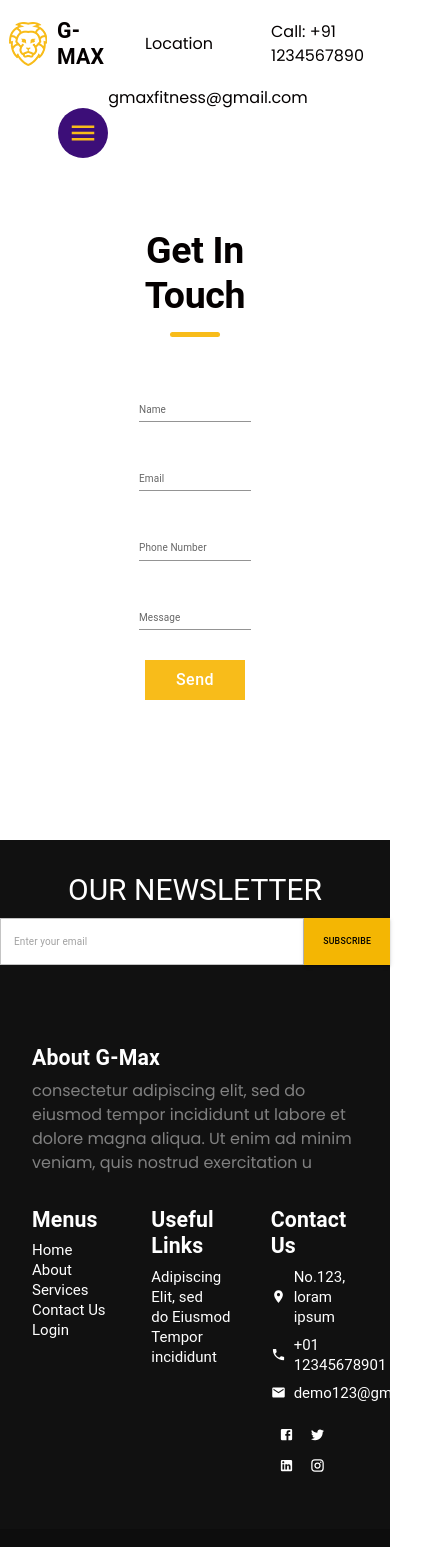
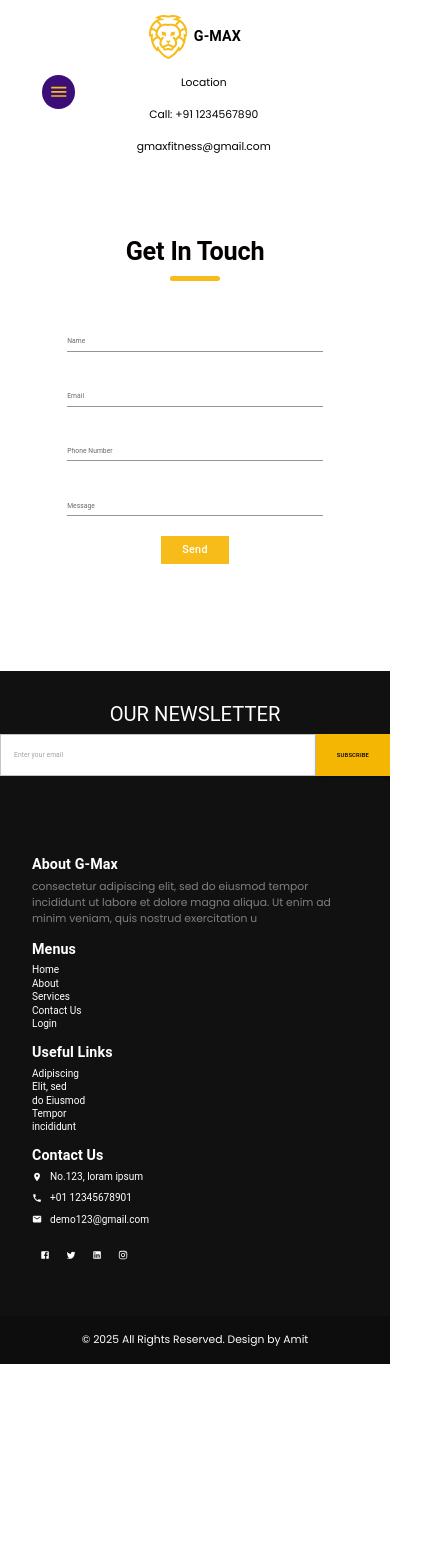
Before and after one commit to amitlandge/Gym-Web, a React (Vite) app: page /contact in a window 390 px wide. Shown: the top 1547 px of the page, 441 px wide, since content can reach past the window. After the commit the page ends 1364 px from the top, so only its background shows below. Built offline with nearby package versions, Linux system fonts and the light colour scheme; some icons are missing; a web font is replaced by a local one.

Commit message:
make it responsive

```diff
--- a/src/App.css
+++ b/src/App.css
@@ -15,7 +15,16 @@ html {
   font-size: 62.5%; /* 1rem = 10px */
   scroll-behavior: smooth;
 }
-
+@media screen and (max-width: 600px) {
+  html {
+    font-size: 50%;
+  }
+}
+@media screen and (max-width: 450px) {
+  html {
+    font-size: 42%;
+  }
+}
 /* 3. Body styles */
 body {
   font-family: "Poppins", sans-serif;
@@ -25,6 +34,7 @@ body {
   line-height: 1.5;
   -webkit-font-smoothing: antialiased;
   -moz-osx-font-smoothing: grayscale;
+  overflow-x: hidden;
 }
 
 /* 4. Remove default list and anchor styles */
--- a/src/component/Footer.jsx
+++ b/src/component/Footer.jsx
@@ -62,9 +62,9 @@ export default function Footer() {
       </Box>
 
       {/* Footer Links Section */}
-      <Grid container spacing={4} px={{ xs: 4, md: 10 }} py={6}>
+      <Box px={{ xs: 4, md: 10 }} py={6}>
         {/* About */}
-        <Grid item xs={3} sm={3} md={3}>
+        <Box md={3}>
           <Typography variant="h4" fontWeight="bold" gutterBottom>
             About G-Max
           </Typography>
@@ -73,10 +73,22 @@ export default function Footer() {
             labore et dolore magna aliqua. Ut enim ad minim veniam, quis nostrud
             exercitation u
           </Typography>
-        </Grid>
+        </Box>
 
         {/* Menus */}
-        <Grid item size={4}>
+        <Box
+          sx={{
+            display: "flex",
+            flexWrap: "wrap",
+            justifyContent: "space-between",
+            marginTop: "2rem",
+            gap: "2rem",
+            "@media (max-width: 600px)": {
+              flexDirection: "column", // for screens smaller than 1200px
+            },
+          }}
+        >
+          <Box>
             <Typography variant="h4" fontWeight="bold" gutterBottom>
               Menus
             </Typography>
@@ -85,10 +97,10 @@ export default function Footer() {
             <Typography variant="h5">Services</Typography>
             <Typography variant="h5">Contact Us</Typography>
             <Typography variant="h5">Login</Typography>
-        </Grid>
+          </Box>
 
           {/* Useful Links */}
-        <Grid item size={4}>
+          <Box>
             <Typography variant="h4" fontWeight="bold" gutterBottom>
               Useful Links
             </Typography>
@@ -97,10 +109,10 @@ export default function Footer() {
             <Typography variant="h5">do Eiusmod</Typography>
             <Typography variant="h5">Tempor</Typography>
             <Typography variant="h5">incididunt</Typography>
-        </Grid>
+          </Box>
 
           {/* Contact Us */}
-        <Grid item size={4}>
+          <Box>
             <Typography variant="h4" fontWeight="bold" gutterBottom>
               Contact Us
             </Typography>
@@ -131,13 +143,14 @@ export default function Footer() {
                 <Instagram />
               </IconButton>
             </Box>
-        </Grid>
-      </Grid>
+          </Box>
+        </Box>
+      </Box>
 
       {/* Bottom Footer */}
       <Box textAlign="center" py={2} sx={{ backgroundColor: "#0d0d0d" }}>
         <Typography variant="body">
-          © 2019 All Rights Reserved. Design by Free Html Templates
+          © 2025 All Rights Reserved. Design by Amit
         </Typography>
       </Box>
     </Box>
--- a/src/component/Hamburger.jsx
+++ b/src/component/Hamburger.jsx
@@ -1,6 +1,5 @@
 import { Menu } from "@mui/icons-material";
 import { Box, IconButton } from "@mui/material";
-import React, { useState } from "react";
 
 const Hamburger = ({ onOpenDrawerHandler }) => {
   return (
--- a/src/component/Header.jsx
+++ b/src/component/Header.jsx
@@ -22,10 +22,11 @@ const Header = () => {
       sx={{
         width: "100vw",
         display: "flex",
-        flexDirection: "row",
+        "@media (max-width: 600px)": {
+          flexDirection: "column",
+        },
         flexWrap: "wrap",
-        // justifyContent: "",
-        // alignItems: "center",
+
         padding: "1rem",
         position: "relative",
         top: "0",
--- a/src/component/Hero.jsx
+++ b/src/component/Hero.jsx
@@ -23,6 +23,12 @@ const Hero = () => {
           zIndex: "10",
 
           display: "flex",
+          flexDirection: {
+            xs: "column",
+            sm: "column",
+            md: "row",
+            lg: "row",
+          },
           padding: "10rem",
         }}
       >
--- a/src/pages/GetInTouch.jsx
+++ b/src/pages/GetInTouch.jsx
@@ -7,7 +7,10 @@ const GetInTouch = () => {
   return (
     <Box
       sx={{
-        width: "80%",
+        width: {
+          sm: "95%",
+          lg: "80%",
+        },
         display: "flex",
         flexDirection: "column",
         justifyContent: "center",
--- a/src/pages/Services.jsx
+++ b/src/pages/Services.jsx
@@ -55,7 +55,10 @@ const Services = () => {
           justifyContent: "space-around",
           alignItems: "center",
           gap: "2rem",
-          padding: "10rem",
+          padding: {
+            sm: "5rem",
+            lg: "10rem",
+          },
         }}
       >
         {imageData.map((item, index) => {
@@ -66,7 +69,7 @@ const Services = () => {
               sx={{
                 flex: {
                   xs: "90%",
-                  sm: "80%",
+                  sm: "90%",
                   md: "45%",
                   lg: "45%",
                 },
```
Lines whose indentation alone changed are shown as unchanged.
